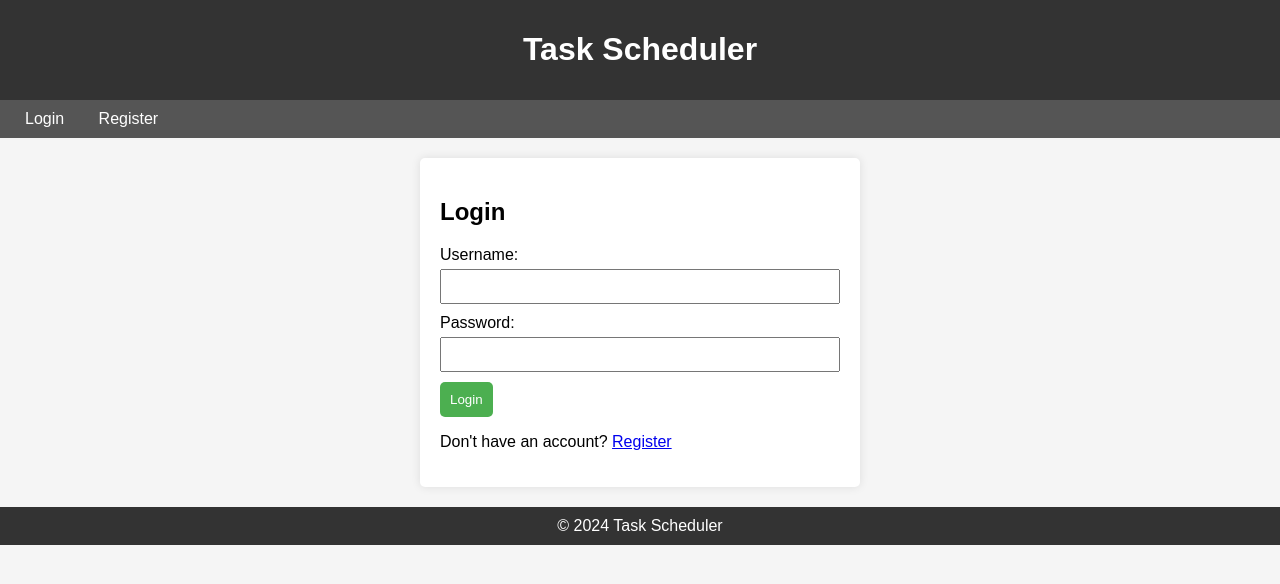
After one commit to maddoxdoxy/EP-MCA-A-GROUP-7, a Flask app: page /login in a window 1280 px wide. The commit adds this page. Shown: the top 584 px of the page. Run offline with Flask 3, Linux system fonts and the light colour scheme; some libraries are stand-ins or nearby versions.

Commit message:
Initial commit

```diff
--- a/task_scheduler/app.py
+++ b/task_scheduler/app.py
@@ -1,25 +1,105 @@
-from datetime import datetime, timedelta
-from flask import Flask, render_template, request, redirect, url_for
+from flask import Flask, render_template, request, redirect, url_for, flash, session
+from flask_mysqldb import MySQL
+from flask_bcrypt import Bcrypt
 
 app = Flask(__name__)
-tasks = []
+app.config['SECRET_KEY'] = 'your_secret_key'
+app.config['MYSQL_HOST'] = 'localhost'
+app.config['MYSQL_USER'] = 'root'
+app.config['MYSQL_PASSWORD'] = '12345'
+app.config['MYSQL_DB'] = 'tks'
+bcrypt = Bcrypt(app)
+mysql = MySQL(app)
 
-@app.route('/schedule', methods=['POST'])
-def schedule_task():
-    task = request.form["task"]
-    reminder = request.form['reminder']
-    reminder_datetime = datetime.strptime(reminder, '%Y-%m-%dT%H:%M')
-    tasks.append({'task': task, 'reminder': reminder_datetime})
-    return redirect(url_for('index'))
+with app.app_context():
+    cur = mysql.connection.cursor()
+    cur.execute("""
+        CREATE TABLE IF NOT EXISTS users (
+            id INT AUTO_INCREMENT PRIMARY KEY,
+            username VARCHAR(255) NOT NULL UNIQUE,
+            password VARCHAR(255) NOT NULL
+        )
+    """)
+    cur.execute("""
+        CREATE TABLE IF NOT EXISTS tasks (
+            id INT AUTO_INCREMENT PRIMARY KEY,
+            user_id INT,
+            task_description TEXT,
+            is_completed BOOLEAN DEFAULT FALSE,
+            FOREIGN KEY (user_id) REFERENCES users(id)
+        )
+    """)
+    mysql.connection.commit()
+    cur.close()
 
 @app.route('/')
 def index():
-    datetime_now = datetime.now()
-    return render_template('index.html', datetime_now=datetime_now)
+    if 'user_id' in session:
+        user_id = session['user_id']
+        cur = mysql.connection.cursor()
+        cur.execute("SELECT task_description, is_completed FROM tasks WHERE user_id = %s", (user_id,))
+        tasks = cur.fetchall()
+        cur.close()
+        return render_template('index.html', tasks=tasks)
+    return redirect(url_for('login'))
 
-@app.route('/tasks')
-def view_tasks():
-    return render_template('tasks.html', tasks=tasks)
+@app.route('/login', methods=['GET', 'POST'])
+def login():
+    if request.method == 'POST':
+        username = request.form['username']
+        password = request.form['password']
+
+        cur = mysql.connection.cursor()
+        cur.execute("SELECT id, password FROM users WHERE username = %s", (username,))
+        user = cur.fetchone()
+        cur.close()
+
+        if user and bcrypt.check_password_hash(user[1], password):
+            session['user_id'] = user[0]
+            return redirect(url_for('index'))
+        else:
+            flash('Invalid username or password', 'danger')
+
+    return render_template('login.html')
+
+@app.route('/register', methods=['GET', 'POST'])
+def register():
+    if request.method == 'POST':
+        username = request.form['username']
+        password = request.form['password']
+
+        hashed_password = bcrypt.generate_password_hash(password).decode('utf-8')
+
+        cur = mysql.connection.cursor()
+        cur.execute("INSERT INTO users (username, password) VALUES (%s, %s)", (username, hashed_password))
+        mysql.connection.commit()
+        cur.close()
+
+        flash('Registration successful. You can now log in.', 'success')
+        return redirect(url_for('login'))
+
+    return render_template('register.html')
+
+@app.route('/logout')
+def logout():
+    session.pop('user_id', None)
+    return redirect(url_for('login'))
+
+@app.route('/add_task', methods=['POST'])
+def add_task():
+    if 'user_id' in session:
+        user_id = session['user_id']
+        task_description = request.form['task_description']
+
+        cur = mysql.connection.cursor()
+        cur.execute("INSERT INTO tasks (user_id, task_description) VALUES (%s, %s)", (user_id, task_description))
+        mysql.connection.commit()
+        cur.close()
+
+        flash('Task added successfully!', 'success')
+        return redirect(url_for('index'))
+
+    return redirect(url_for('login'))
 
 if __name__ == '__main__':
     app.run(debug=True)
--- /dev/null
+++ b/task_scheduler/static/style.css
@@ -0,0 +1,79 @@
+body {
+    font-family: 'Arial', sans-serif;
+    background-color: #f5f5f5;
+    margin: 0;
+    padding: 0;
+}
+
+header {
+    background-color: #333;
+    padding: 10px;
+    color: white;
+    text-align: center;
+}
+
+nav {
+    background-color: #555;
+    padding: 10px;
+}
+
+nav a {
+    color: white;
+    text-decoration: none;
+    margin: 0 15px;
+}
+
+.container {
+    max-width: 800px;
+    margin: 20px auto;
+}
+
+.form-container {
+    max-width: 400px;
+    margin: 20px auto;
+    background-color: #fff;
+    padding: 20px;
+    border-radius: 5px;
+    box-shadow: 0 0 10px rgba(0, 0, 0, 0.1);
+}
+
+.auth-form label {
+    display: block;
+    margin-bottom: 5px;
+}
+
+.auth-form input {
+    width: 100%;
+    padding: 8px;
+    margin-bottom: 10px;
+    box-sizing: border-box;
+}
+
+.auth-form button {
+    background-color: #4caf50;
+    color: white;
+    padding: 10px;
+    border: none;
+    border-radius: 5px;
+    cursor: pointer;
+}
+
+.auth-form button:hover {
+    background-color: #45a049;
+}
+
+.messages {
+    list-style-type: none;
+    padding: 0;
+}
+
+.messages li {
+    margin-bottom: 10px;
+}
+
+footer {
+    background-color: #333;
+    padding: 10px;
+    color: white;
+    text-align: center;
+}
--- /dev/null
+++ b/task_scheduler/templates/base.html
@@ -0,0 +1,29 @@
+<!DOCTYPE html>
+<html lang="en">
+<head>
+    <meta charset="UTF-8">
+    <meta name="viewport" content="width=device-width, initial-scale=1.0">
+    <link rel="stylesheet" href="{{ url_for('static', filename='style.css') }}">
+    <title>{% block title %}Task Scheduler{% endblock %}</title>
+</head>
+<body>
+    <header>
+        <h1>Task Scheduler</h1>
+    </header>
+    <nav>
+        {% if 'user_id' in session %}
+            <a href="{{ url_for('index') }}">Home</a>
+            <a href="{{ url_for('logout') }}">Logout</a>
+        {% else %}
+            <a href="{{ url_for('login') }}">Login</a>
+            <a href="{{ url_for('register') }}">Register</a>
+        {% endif %}
+    </nav>
+    <div class="container">
+        {% block content %}{% endblock %}
+    </div>
+    <footer>
+        &copy; 2024 Task Scheduler
+    </footer>
+</body>
+</html>
--- /dev/null
+++ b/task_scheduler/templates/login.html
@@ -0,0 +1,24 @@
+{% extends 'base.html' %}
+
+{% block content %}
+    <div class="form-container">
+        <h2>Login</h2>
+        {% with messages = get_flashed_messages() %}
+            {% if messages %}
+                <ul class="messages">
+                    {% for message in messages %}
+                        <li class="{{ message[1] }}">{{ message[0] }}</li>
+                    {% endfor %}
+                </ul>
+            {% endif %}
+        {% endwith %}
+        <form class="auth-form" method="post" action="{{ url_for('login') }}">
+            <label for="username">Username:</label>
+            <input type="text" id="username" name="username" required>
+            <label for="password">Password:</label>
+            <input type="password" id="password" name="password" required>
+            <button type="submit">Login</button>
+        </form>
+        <p>Don't have an account? <a href="{{ url_for('register') }}">Register</a></p>
+    </div>
+{% endblock %}
```
Also changed, not shown: task_scheduler/templates/index.html (+23 -16 lines), task_scheduler/templates/register.html (added, +24 -0 lines), task_scheduler/templates/task.html (renamed from task_scheduler/templates/tasks.html).
